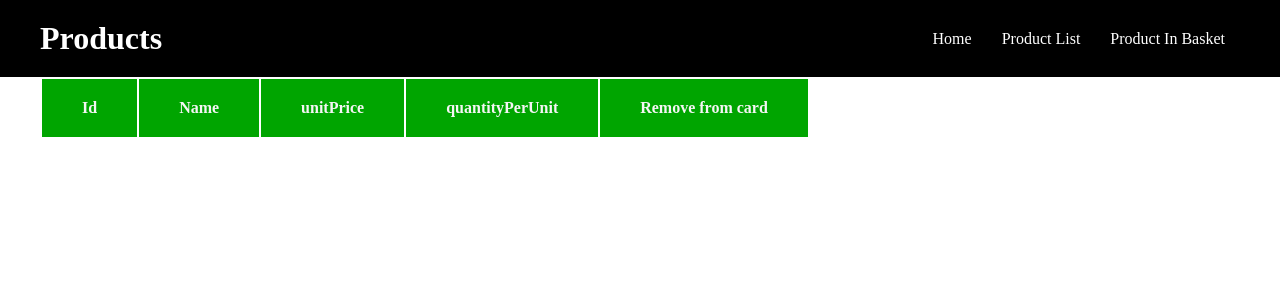
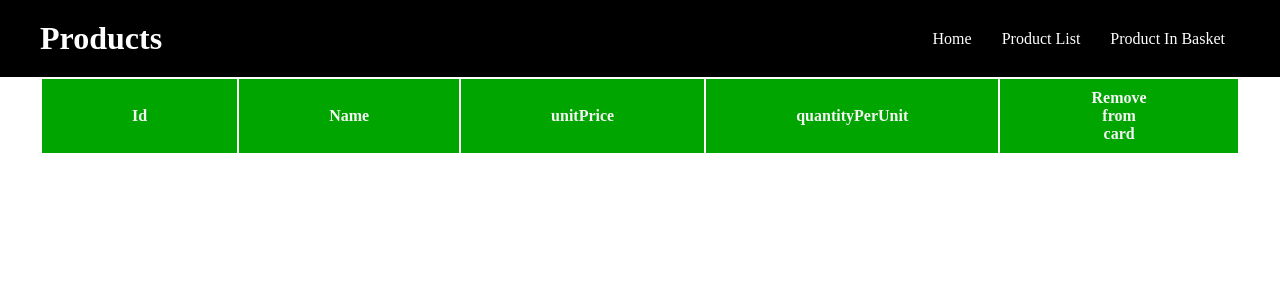
Before and after one commit to KhidirovaSveta/Add-To-Basket, a React (Create React App) app: page /pages/product-in-backet in a window 1280 px wide. Shown: the top 300 px of the page. Built offline with nearby package versions, Linux system fonts and the light colour scheme.

Commit message:
updated scss

```diff
--- a/src/pages/product-in-backet/index.jsx
+++ b/src/pages/product-in-backet/index.jsx
@@ -5,14 +5,15 @@ import "./index.scss"
 const ProductInBasket = () => {
   const { basket, setBasket } = useContext(ProductContext);
 
+
   const handleRemove = (product) => {
-    setBasket(basket.filter(q => q !== product ))
+    setBasket(basket.filter(q => q !== product))
   }
 
   return (
     <div className="container">
       <table>
-        <thead>
+        <thead className="product-basket">
           <tr>
             <th>Id</th>
             <th>Name</th>
--- a/src/pages/product-in-backet/index.scss
+++ b/src/pages/product-in-backet/index.scss
@@ -5,11 +5,11 @@
       td {
         background-color: rgb(235, 235, 235);
       }
-      thead {
+      .product-basket {
         background-color: rgb(0, 165, 0);
         color: whitesmoke;
         th {
-          padding: 20px 40px;
+          padding: 10px 90px;
         }
       }
       tbody {
```
